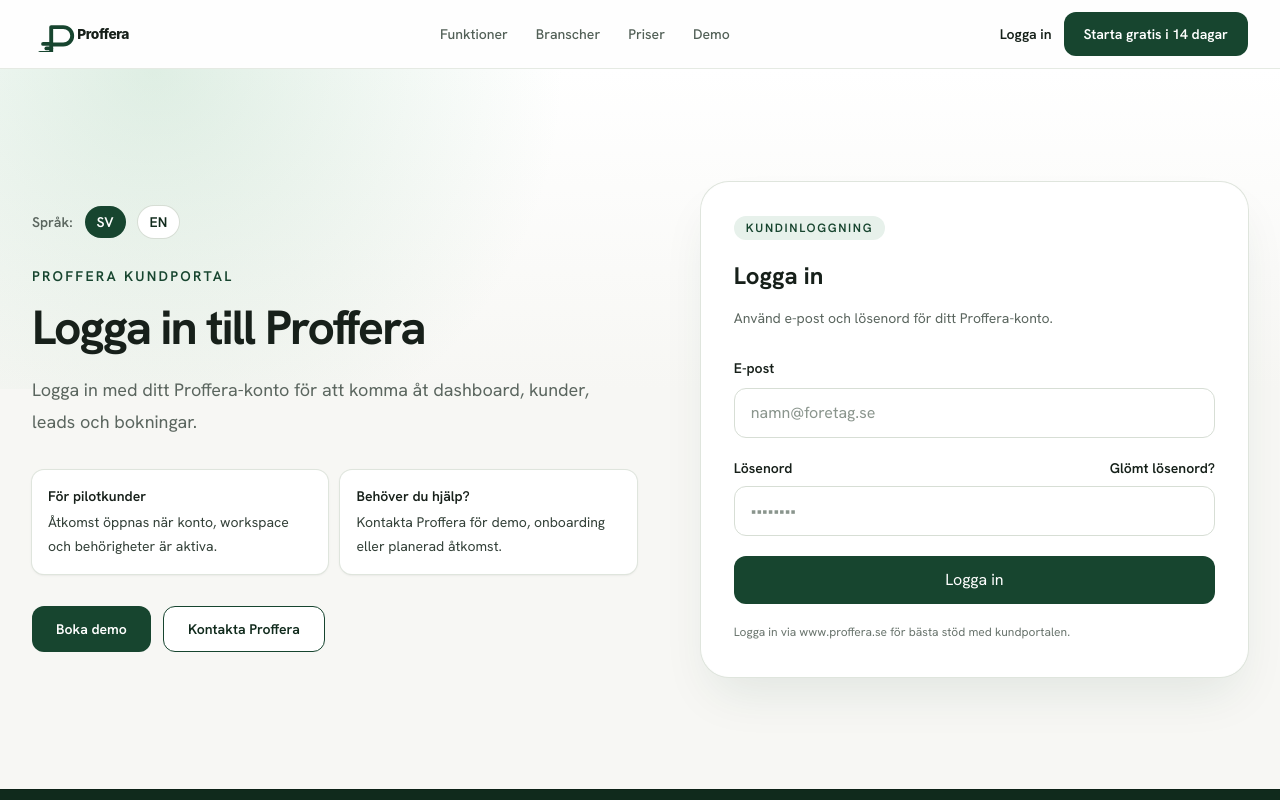
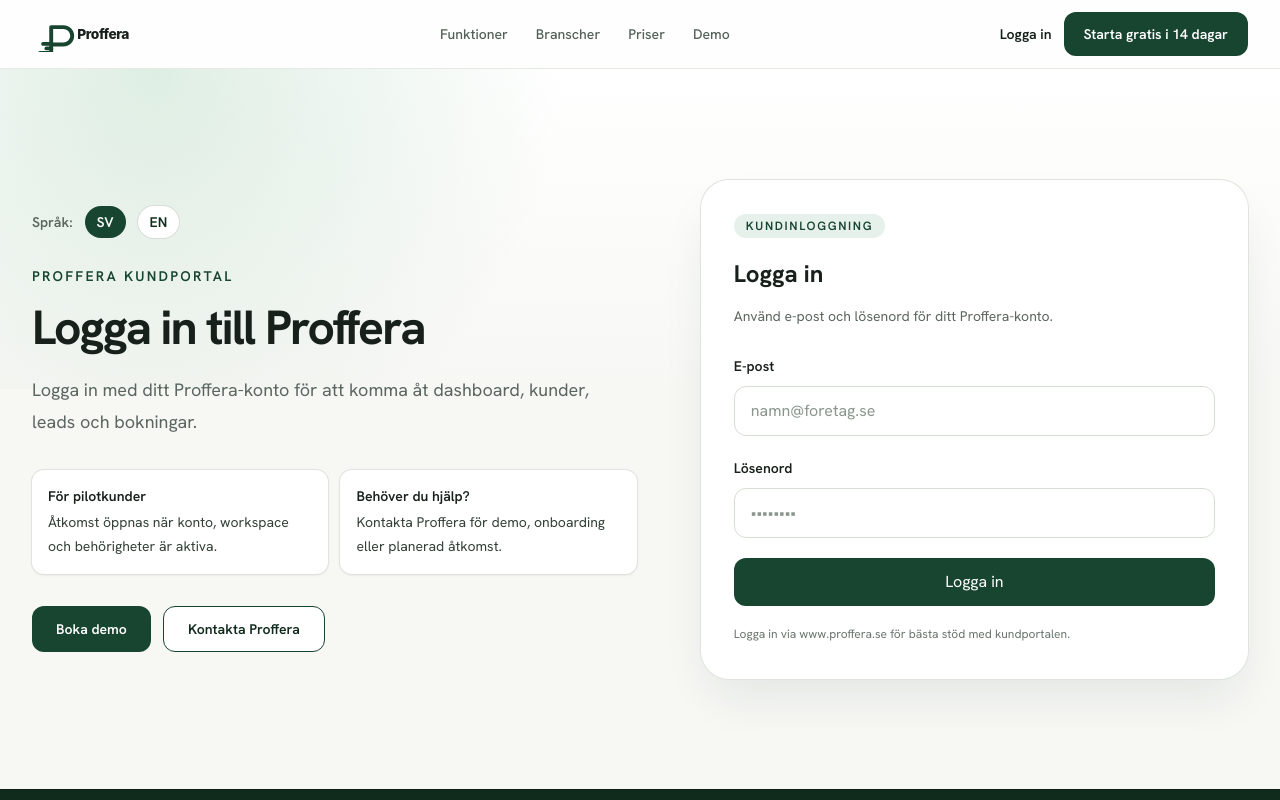
Before and after one commit to ibboabdoli-ai/Proffera, a Next.js app: page /logga-in in a window 1280 px wide. Shown: the top 800 px of the page. Built offline with nearby package versions, Linux system fonts and the light colour scheme.

Commit message:
Revert unrelated login changes from SCB PR

```diff
--- a/src/app/logga-in/LoginForm.tsx
+++ b/src/app/logga-in/LoginForm.tsx
@@ -18,7 +18,6 @@ const copy = {
     email: "E-post",
     emailPlaceholder: "namn@foretag.se",
     password: "Lösenord",
-    forgotPassword: "Glömt lösenord?",
     idleError: "Inga inloggningsfel.",
     pending: "Loggar in...",
     submit: "Logga in",
@@ -32,7 +31,6 @@ const copy = {
     email: "Email",
     emailPlaceholder: "name@company.com",
     password: "Password",
-    forgotPassword: "Forgot password?",
     idleError: "No sign-in errors.",
     pending: "Signing in...",
     submit: "Sign in",
@@ -97,10 +95,7 @@ export function LoginForm({ afterLoginPath = "/dashboard", locale = "sv" }: Logi
         </div>
 
         <div>
-          <div className="flex items-center justify-between gap-3">
-            <label htmlFor="password" className="text-sm font-semibold text-[#17201a]">{text.password}</label>
-            <a href={`/glomt-losenord?lang=${locale}`} className="text-sm font-semibold text-[#17452f] hover:underline">{text.forgotPassword}</a>
-          </div>
+          <label htmlFor="password" className="text-sm font-semibold text-[#17201a]">{text.password}</label>
           <input id="password" name="password" type="password" autoComplete="current-password" required value={password} onChange={(event) => setPassword(event.target.value)} disabled={isPending} placeholder="••••••••" className="mt-2 w-full rounded-xl border border-[#d7ded5] bg-white px-4 py-3 text-base text-[#17201a] placeholder:text-[#8a958d] transition focus:border-[#17452f] focus:outline-none focus:ring-2 focus:ring-[#17452f]/20 disabled:cursor-not-allowed disabled:bg-[#f7f7f4] disabled:opacity-80" />
         </div>
 
```
